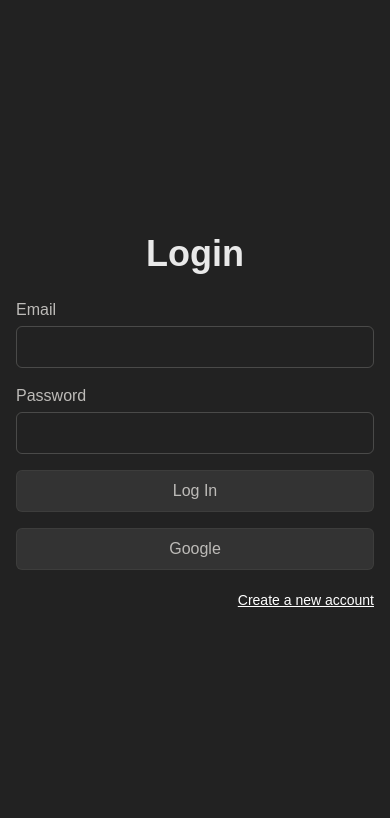
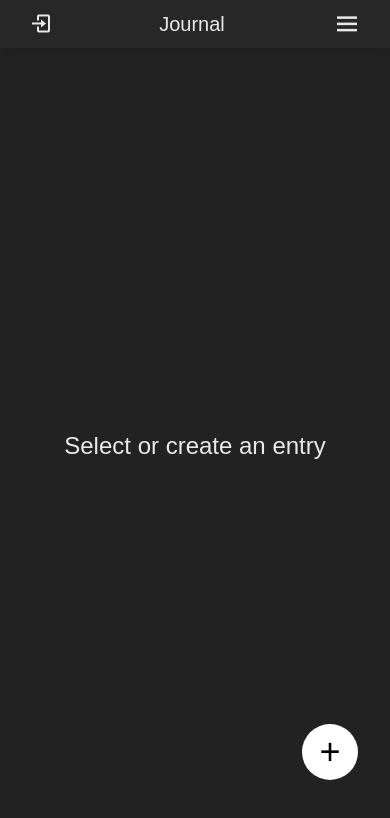
Before and after one commit to CarlosArancibia/journal-app-2, a React (Vite) app: page / in a window 390 px wide. Before the commit this address led to /auth/login. Shown: the top 818 px of the page. Built offline with nearby package versions, Linux system fonts and the light colour scheme; no server answers.

Commit message:
responsive fixed

```diff
--- a/src/index.css
+++ b/src/index.css
@@ -79,3 +79,12 @@ body {
 .notes::-webkit-scrollbar {
   display: none;
 }
+
+/**/
+
+@media (max-width: 767px) {
+  .gallery {
+    height: calc(100vh - 400px);
+    overflow-y: scroll;
+  }
+}
--- /dev/null
+++ b/src/journal/components/Header.jsx
@@ -0,0 +1,31 @@
+import { useDispatch, useSelector } from 'react-redux';
+import { startSignOut } from '../../store/auth/thunks';
+import { setOpenSidebar } from '../../store/journal/journalSlice';
+
+export const Header = () => {
+  const dispatch = useDispatch();
+  const { displayName } = useSelector((state) => state.auth);
+  const { isOpenSidebar } = useSelector((state) => state.journal);
+
+  const onLogout = () => {
+    dispatch(startSignOut());
+  };
+
+  const onOpenSidebar = () => {
+    dispatch(setOpenSidebar());
+  };
+
+  return (
+    <header className="md:hidden col-span-10 max-h-12 bg-[#3335] shadow-md fixed left-0 right-0">
+      <div className="flex justify-between h-12 px-7 items-center">
+        <button onClick={onLogout}>
+          <i className={`bx ${displayName ? 'bx-log-out' : 'bx-log-in'} text-2xl`}></i>
+        </button>
+        <h1 className="text-xl">Journal</h1>
+        <button className="flex" onClick={onOpenSidebar}>
+          <i className={`bx ${isOpenSidebar ? 'bx-x' : 'bx-menu'} text-3xl`}></i>
+        </button>
+      </div>
+    </header>
+  );
+};
--- a/src/journal/components/UserProfile.jsx
+++ b/src/journal/components/UserProfile.jsx
@@ -16,13 +16,15 @@ export const UserProfile = () => {
         alt="user profile"
       />
       <div className="flex-1 overflow-hidden">
-        <h2 className="text-sm text-ellipsis overflow-hidden whitespace-nowrap">{displayName}</h2>
+        <h2 className="text-sm text-ellipsis overflow-hidden whitespace-nowrap">
+          {displayName ?? 'Unknown'}
+        </h2>
         <p className="text-xs text-gray-400 overflow-hidden text-ellipsis whitespace-nowrap">
           Journal Member
         </p>
       </div>
       <button onClick={onLogout}>
-        <i className="bx bx-log-out text-2xl"></i>
+        <i className={`bx ${displayName ? 'bx-log-out' : 'bx-log-in'} text-2xl hidden md:inline`}></i>
       </button>
     </article>
   );
--- a/src/journal/layout/JournalLayout.jsx
+++ b/src/journal/layout/JournalLayout.jsx
@@ -1,15 +1,23 @@
 import { PropTypes } from 'prop-types';
 import { NotesList } from '../components/NotesList';
 import { UserProfile } from '../components/UserProfile';
+import { Header } from '../components/Header';
+import { useSelector } from 'react-redux';
 
 export const JournalLayout = ({ children }) => {
+  const { isOpenSidebar } = useSelector((state) => state.journal);
   return (
-    <div className="h-screen w-full bg-[#222] grid grid-cols-10">
-      <aside className="col-span-2 bg-[#3335] h-screen hidden md:block over overflow-hidden">
+    <div className="h-screen w-full bg-[#222] grid grid-cols-10 relative">
+      <Header />
+      <aside
+        className={`fixed md:static min-w-56 md:col-span-2 bg-[#333] md:bg-[#3335] h-screen z-50 md:block overflow-hidden duration-700 ${
+          isOpenSidebar ? 'left-0' : 'left-[-490px]'
+        }`}
+      >
         <UserProfile />
         <NotesList />
       </aside>
-      <main className="col-span-10 md:col-span-8 p-7 px-12">{children}</main>
+      <main className="col-span-10 md:col-span-8 p-7 md:px-12 mt-12 md:mt-0">{children}</main>
     </div>
   );
 };
--- a/src/journal/views/NoteView.jsx
+++ b/src/journal/views/NoteView.jsx
@@ -52,22 +52,22 @@ export const NoteView = () => {
     <section className="animate__animated animate__fadeIn animate__faster">
       <header className="flex justify-between items-center">
         <h2 className="text-lg">{dateFormatted}</h2>
-        <div className="flex gap-4">
+        <div className="flex gap-4 items-center">
           <input type="file" multiple ref={uploadInput} className="hidden" onChange={onUploadFiles} />
           <button
-            className="uppercase hover:bg-[#333] rounded-md md:p-2 flex"
+            className="uppercase hover:bg-[#333] rounded-md md:p-2"
             onClick={() => uploadInput.current.click()}
           >
             <i className="bx bx-upload md:mr-1"></i>
-            <span className="hidden md:inline">Upload</span>
+            <span className="hidden md:inline text-lg">Upload</span>
             {isUploading && <span className="loader-2 flex max-h-5 max-w-5 ml-2"></span>}
           </button>
           <button className="uppercase hover:bg-[#333] rounded-md md:p-2" onClick={onDeleteNote}>
-            <i className="bx bx-trash md:mr-1"></i>
+            <i className="bx bx-trash md:mr-1 text-lg"></i>
             <span className="hidden md:inline">Delete</span>
           </button>
           <button className="uppercase  hover:bg-[#333] rounded-md md:p-2" onClick={onSaveNote}>
-            <i className="bx bx-save md:mr-1"></i>
+            <i className="bx bx-save md:mr-1 text-lg"></i>
             <span className="hidden md:inline">Save</span>
           </button>
         </div>
--- a/src/router/AppRouter.jsx
+++ b/src/router/AppRouter.jsx
@@ -10,7 +10,7 @@ export const AppRouter = () => {
 
   return (
     <Routes>
-      {status === 'not-authenticated' ? (
+      {status === 'authenticated' ? (
         <Route path="auth/*" element={<AuthRoutes />} />
       ) : (
         <Route path="/*" element={<JournalRoutes />} />
--- a/src/store/journal/journalSlice.js
+++ b/src/store/journal/journalSlice.js
@@ -8,11 +8,13 @@ export const journalSlice = createSlice({
     notes: [],
     active: null,
     messageFeedback: '',
+    isOpenSidebar: false,
   },
   reducers: {
     setActiveNote: (state, { payload }) => {
       state.active = payload;
       state.messageFeedback = '';
+      state.isOpenSidebar = false;
     },
     saveNote: (state, { payload }) => {
       state.notes = [payload, ...state.notes];
@@ -50,6 +52,9 @@ export const journalSlice = createSlice({
       state.notes = [];
       state.messageFeedback = '';
     },
+    setOpenSidebar: (state) => {
+      state.isOpenSidebar = !state.isOpenSidebar;
+    },
   },
 });
 
@@ -63,4 +68,5 @@ export const {
   deleteNote,
   uploadImages,
   clearState,
+  setOpenSidebar,
 } = journalSlice.actions;
```
